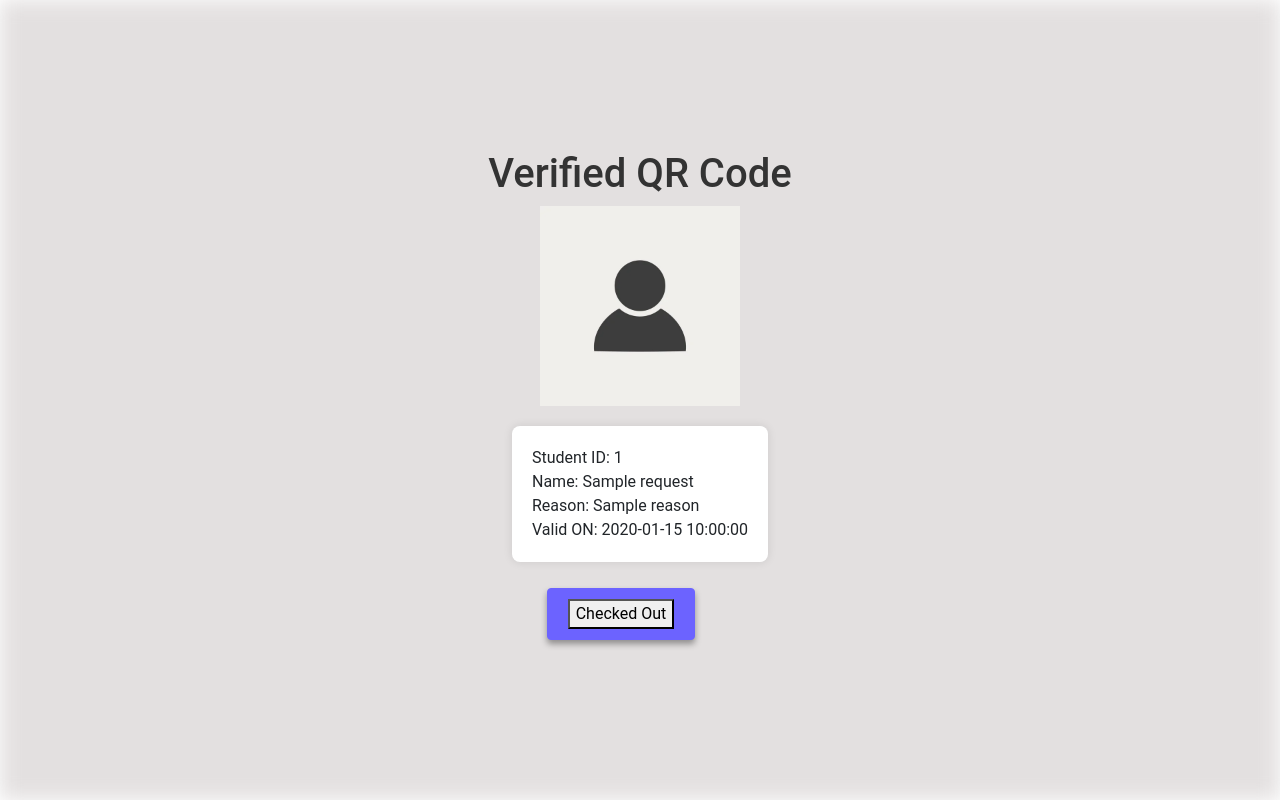
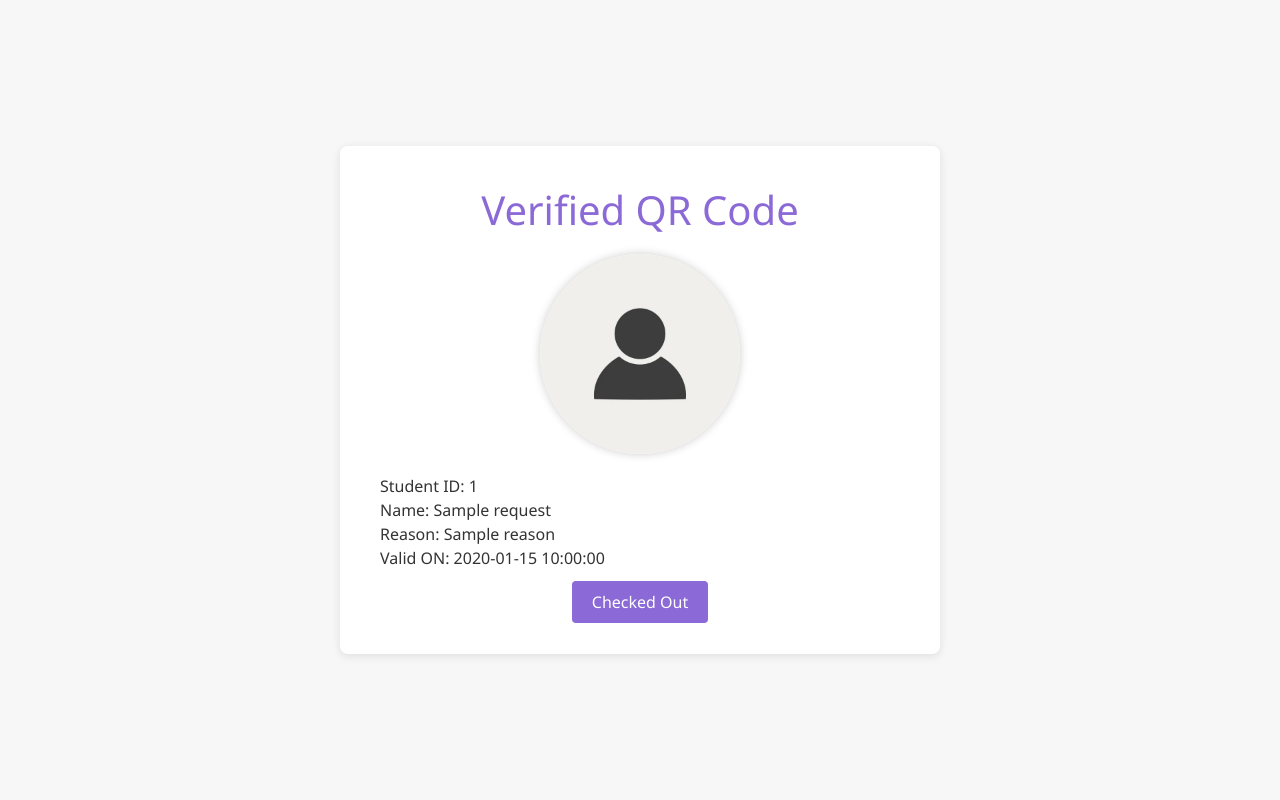
Before and after one commit to praneeth-pingali/AUgatepass, a Flask app: page /verifyqr/1 in a window 1280 px wide. Run offline with Flask 2, Linux system fonts and the light colour scheme; a database or web service that is not in the repository returns one stand-in record (values such as "Sample title"); some libraries are stand-ins or nearby versions.

Commit message:
Verify QR.html

```diff
--- a/templates/verify_qr.html
+++ b/templates/verify_qr.html
@@ -5,54 +5,75 @@
   <meta http-equiv="X-UA-Compatible" content="IE=edge">
   <meta name="viewport" content="width=device-width, initial-scale=1.0">
   <title>Verified QR Code</title>
-    <link rel="stylesheet" href="{{ url_for('static', filename='style5.css') }}">
   <link rel="stylesheet" href="{{ url_for('static', filename='css/bootstrap.min.css') }}">
   <style>
-        .student-photo {
-            max-width: 200px; /* Set maximum width */
-            max-height: 200px; /* Set maximum height */
-            width: auto; /* Ensure image aspect ratio is maintained */
-            height: auto; /* Ensure image aspect ratio is maintained */
+    /* Basic Styles */
+    body {
+      font-family: 'Segoe UI', Tahoma, Geneva, Verdana, sans-serif;
+      background-color: #f7f7f7;
+      color: #333;
+      margin: 0;
+      padding: 0;
+      display: flex;
+      justify-content: center;
+      align-items: center;
+      min-height: 100vh;
+      font-size: 16px;
     }
 
-        body {
-            font-size: 16px; /* Set base font size */
+    /* Container Styles */
+    .container {
+      max-width: 600px;
+      background-color: #fff;
+      padding: 40px;
+      border-radius: 8px;
+      box-shadow: 0 2px 10px rgba(0, 0, 0, 0.1);
+      text-align: center;
     }
 
-        .photo-container {
-            margin-bottom: 20px; /* Add spacing between photo and details */
+    /* Heading Styles */
+    h1 {
+      color: #8b69d6;
+      margin-bottom: 20px;
     }
 
-        @media only screen and (min-width: 600px) {
-            /* Adjust layout for screens wider than 600px (non-mobile devices) */
-            .container {
-                display: flex;
-                flex-direction: column;
-                align-items: center;
+    /* Photo Styles */
+    .student-photo {
+      max-width: 200px;
+      max-height: 200px;
+      width: auto;
+      height: auto;
+      border-radius: 50%;
+      box-shadow: 0 0 10px rgba(0, 0, 0, 0.2);
+      margin-bottom: 20px;
     }
 
+    /* Details Styles */
     .details {
-                text-align: left; /* Align details to left */
-                max-width: 400px; /* Limit details width */
+      text-align: left;
+      margin-bottom: 20px;
     }
 
+    /* Button Styles */
     .checkout-button {
-                margin-top: 20px; /* Add spacing above the checkout button */
-            }
+      background-color: #8b69d6;
+      color: #fff;
+      padding: 10px 20px;
+      border: none;
+      border-radius: 4px;
+      text-decoration: none;
+      transition: background-color 0.3s ease;
     }
 
-        .nav-option {
-            margin-top: 0%;
-            padding: 10px 20px;
-            font-size: 16px;
-            box-shadow: 0 4px 6px rgba(0, 0, 0, 0.369);
-            transition: transform 0.3s ease;
-            margin: 10px;
+    .checkout-button:hover {
+      background-color: #6c5b7b;
     }
 
-        .nav-option:hover {
-            transform: scale(1.1);
-            box-shadow: 8px 8px 8px rgba(0, 0, 0, 0.369);
+    /* Responsive Styles */
+    @media (max-width: 768px) {
+      .container {
+        padding: 20px;
+      }
     }
   </style>
 </head>
@@ -70,7 +91,7 @@
         Valid ON: {{ datetime }}
       </p>
     </div>
-        <a href="/checkout/{{ key }}" class="nav-option btn btn-primary mr-5"><button>Checked Out</button></a>
+    <a href="/checkout/{{ key }}" class="checkout-button">Checked Out</a>
   </div>
 </body>
 </html>
```
Lines whose indentation alone changed are shown as unchanged.
